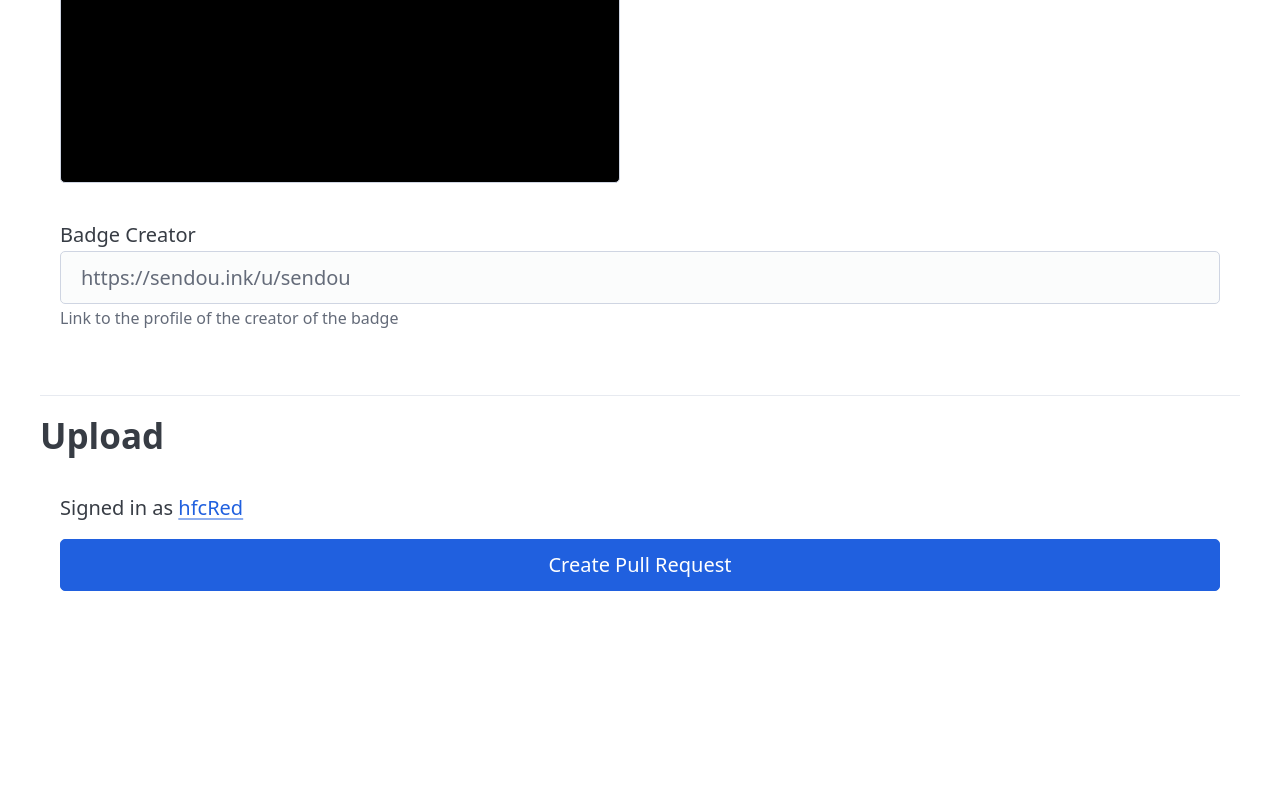
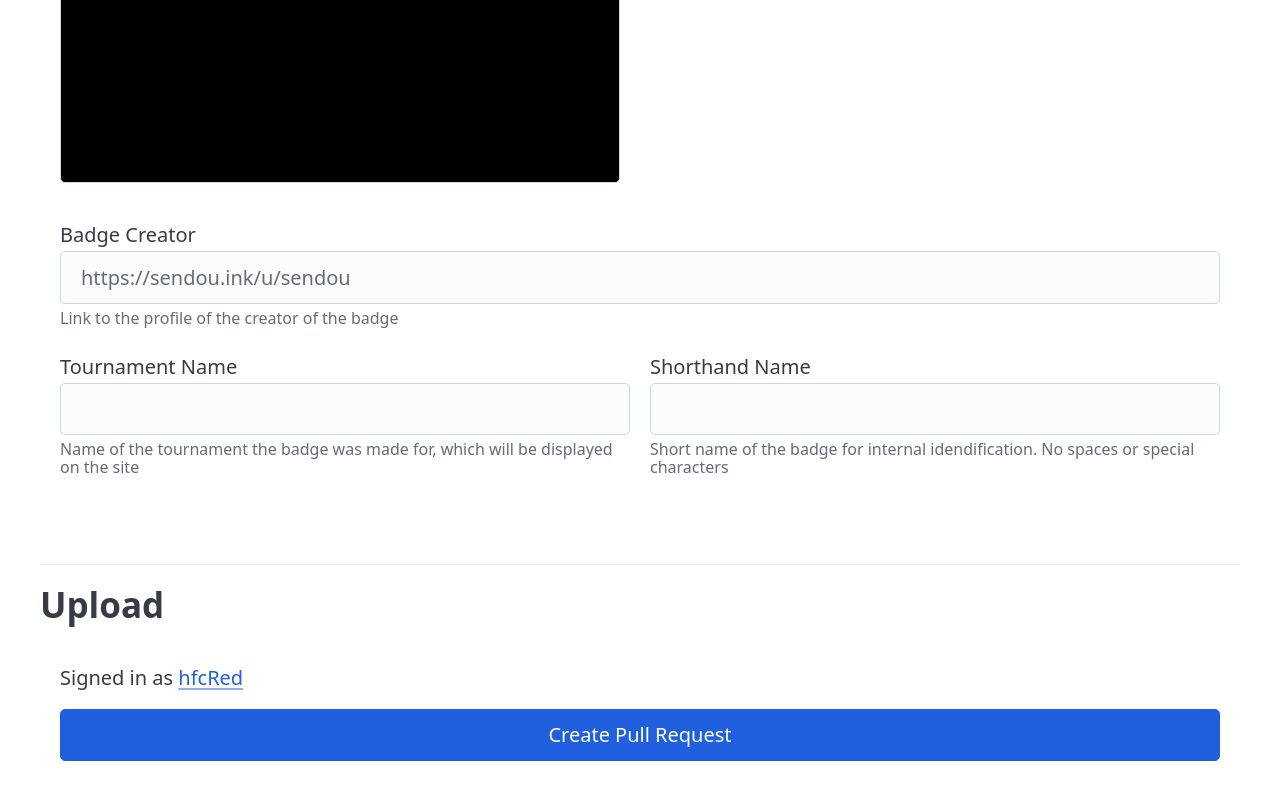
Before and after one commit to hfcRed/Sendou-Badge-Uploader, a SvelteKit app: page / in a window 1280 px wide. Shown: the part 1782-2582 px from the top of the page. Before the commit the page ends 2453 px from the top, so only its background shows below. Built offline with nearby package versions, Linux system fonts and the light colour scheme; no server answers.

Commit message:
Add badge and tournament name inputs

```diff
--- a/src/routes/+page.svelte
+++ b/src/routes/+page.svelte
@@ -93,7 +93,7 @@
 </script>
 
 <section>
-	<h2>Settings</h2>
+	<h2>Display Settings</h2>
 	<div class="grid-container">
 		<div class="canvas-container">
 			<canvas bind:this={canvas}></canvas>
@@ -130,6 +130,7 @@
 						min="0"
 						max="25"
 						form="badge"
+						autocorrect="off"
 						oninput={(e) => {
 							viewer.setWatermark(e.target.value);
 						}}
@@ -257,12 +258,48 @@
 				placeholder="https://sendou.ink/u/sendou"
 				required
 				minlength="22"
-				maxlength="100"
+				maxlength="50"
 				pattern="https://sendou.ink/u/.+"
 				form="badge"
+				autocorrect="off"
 			/>
 			<small>Link to the profile of the creator of the badge</small>
 		</label>
+		<fieldset class="grid">
+			<label>
+				Tournament Name
+				<input
+					type="text"
+					name="display name"
+					required
+					minlength="1"
+					maxlength="50"
+					form="badge"
+					autocomplete="off"
+					autocorrect="off"
+				/>
+				<small
+					>Name of the tournament the badge was made for, which will be displayed on the site</small
+				>
+			</label>
+			<label>
+				Shorthand Name
+				<input
+					type="text"
+					name="shorthand name"
+					required
+					minlength="1"
+					maxlength="50"
+					form="badge"
+					autocomplete="off"
+					autocorrect="off"
+					pattern="^[a-zA-Z0-9]+$"
+				/>
+				<small
+					>Short name of the badge for internal idendification. No spaces or special characters</small
+				>
+			</label>
+		</fieldset>
 	</div>
 </section>
 <hr />
```
